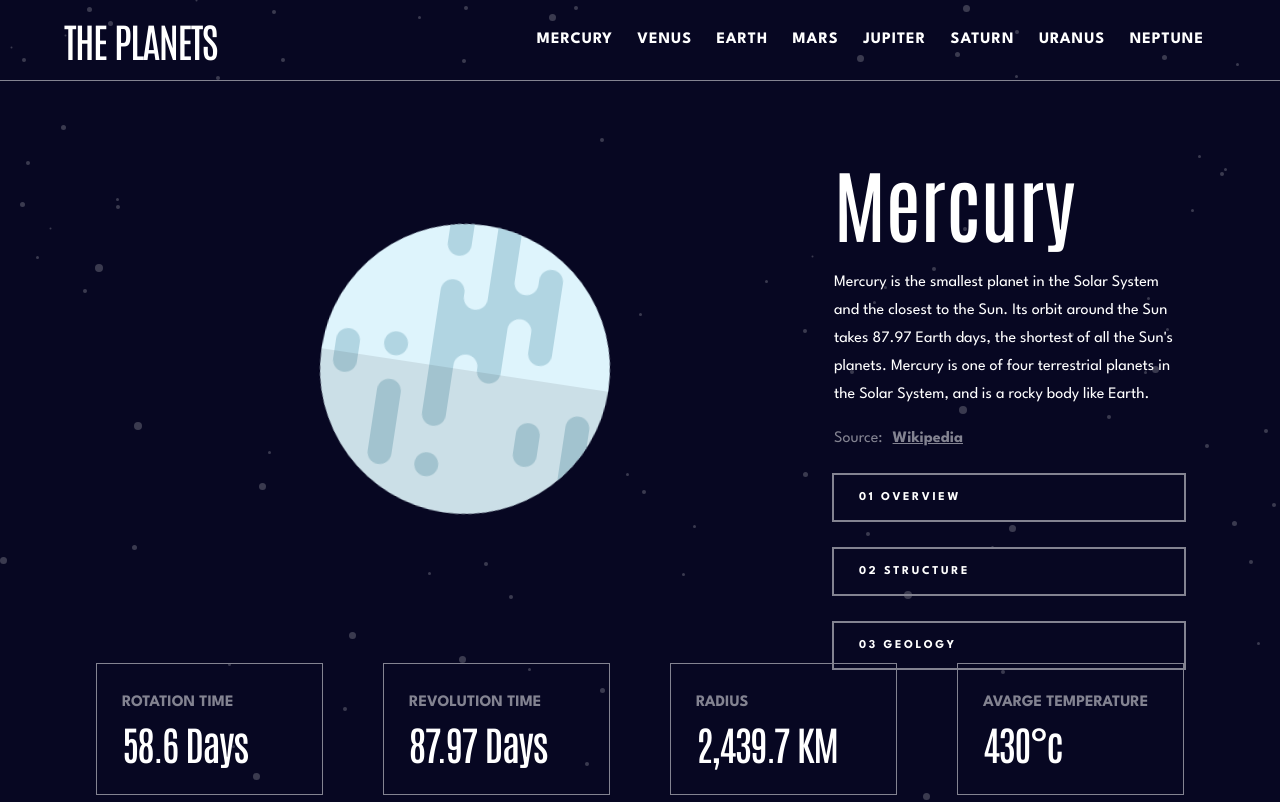
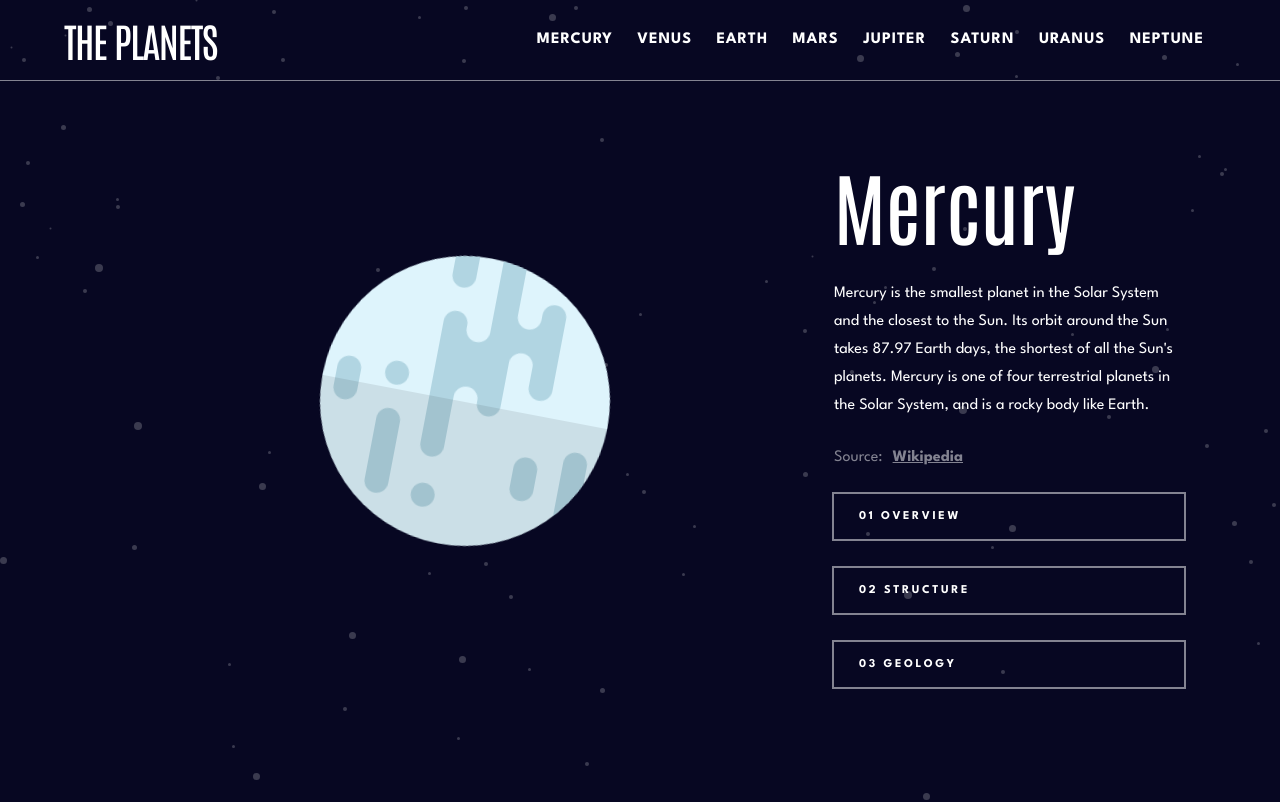
Before and after one commit to ezgiEH/Planets-App, a React (Create React App) app: page /0 in a window 1280 px wide. Shown: the top 802 px of the page. Built offline with nearby package versions, Linux system fonts and the light colour scheme.

Commit message:
some style

```diff
--- a/src/App.css
+++ b/src/App.css
@@ -261,7 +261,7 @@ body .app-container {
 }
 body .planet-container {
   width: 85vw;
-  height: 90vh;
+  height: 120vh;
   display: flex;
   flex-direction: column;
   align-items: center;
--- a/src/App.scss
+++ b/src/App.scss
@@ -321,7 +321,7 @@ body {
     }
     .planet-container {
         width: 85vw;
-        height: 90vh;
+        height: 120vh;
         display: flex;
         flex-direction: column;
         align-items: center;
```
Also changed, not shown: 1 other file (tests, documents, lock files or other folders).
